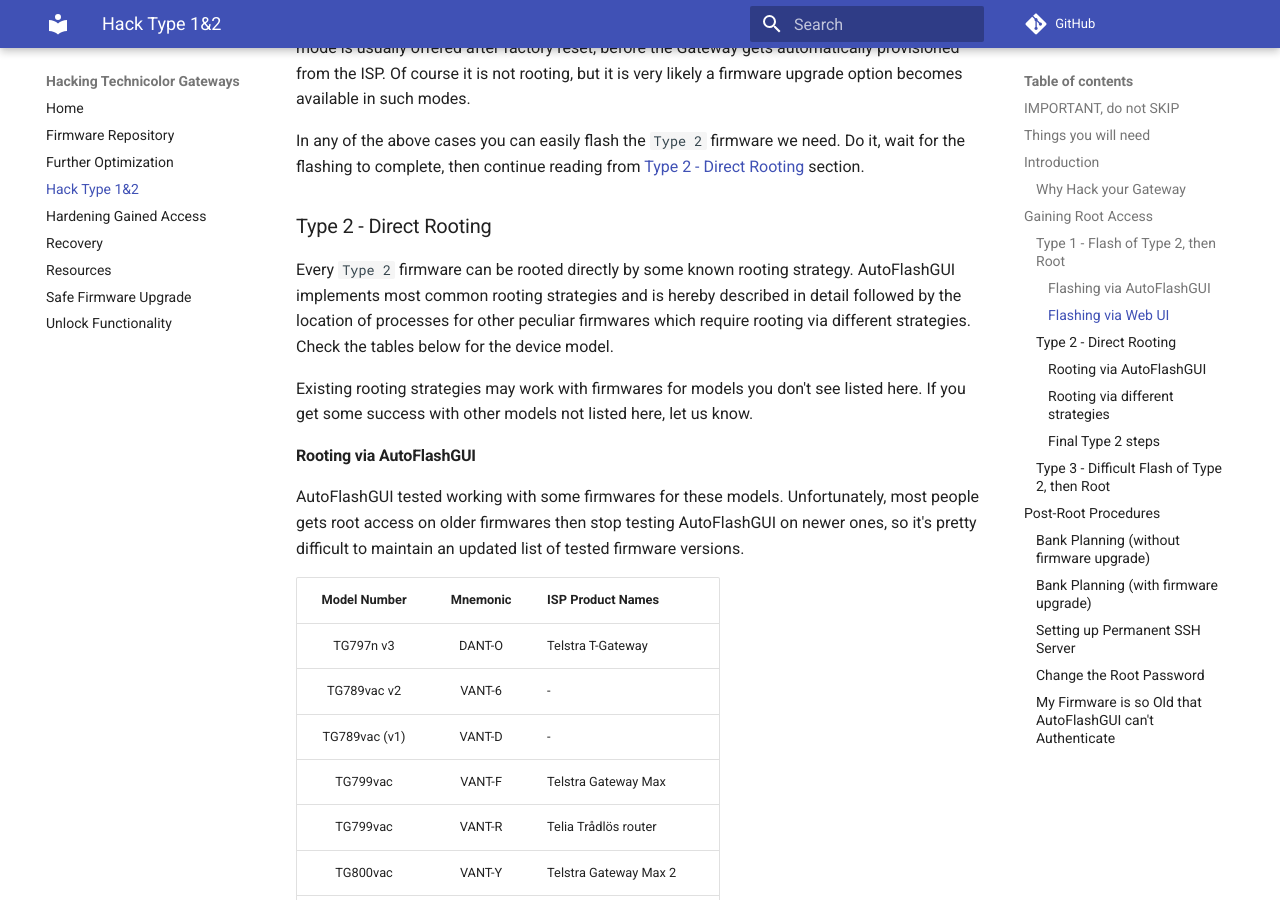
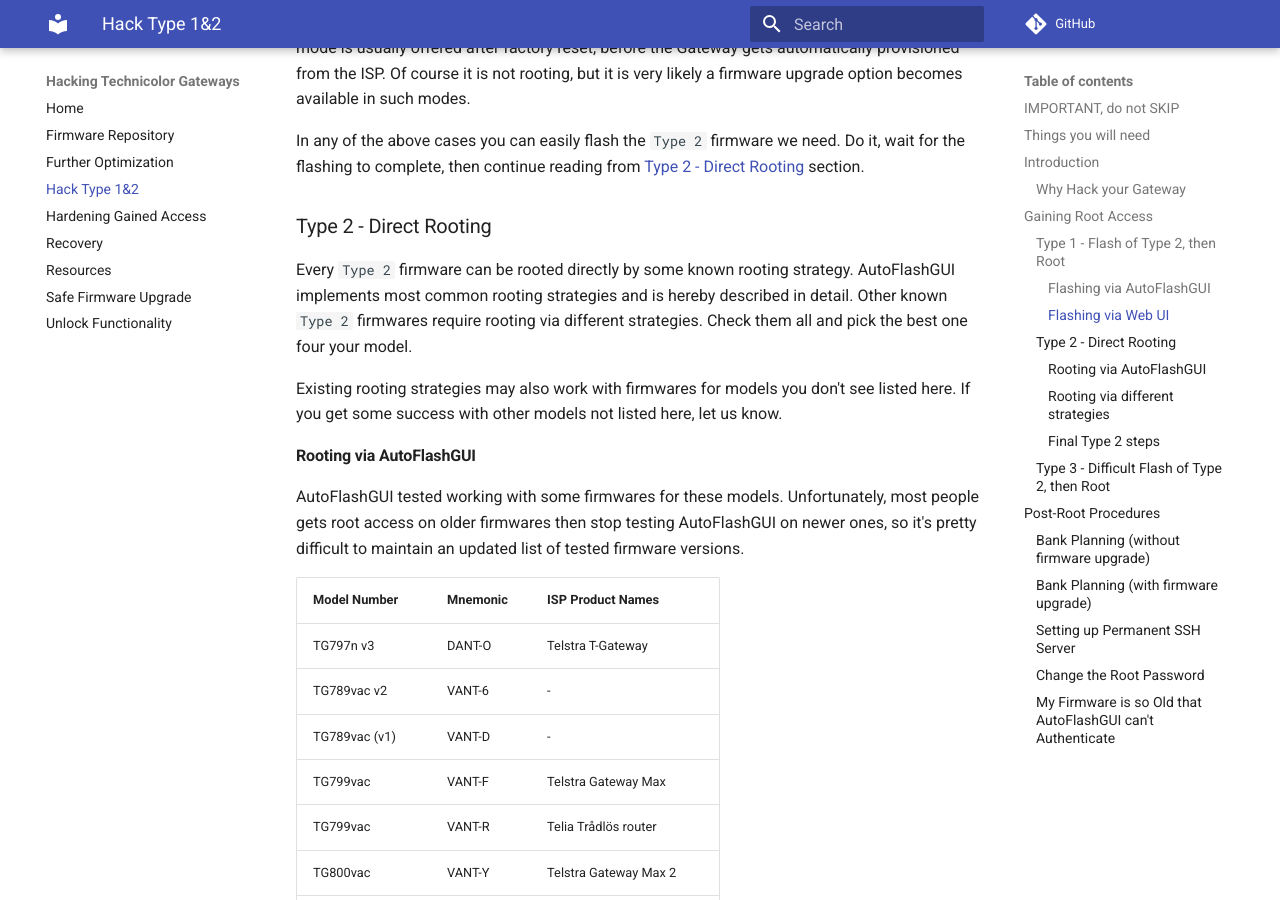
Before and after one commit to hack-technicolor/hack-technicolor, an MkDocs documentation site: the page built from docs/Hack Type 1&2.md, in a window 1280 px wide and 900 px high, scrolled down 3149 px. Built offline with MkDocs 1.6.1 and Material for MkDocs 9.7.7, drawn with Linux system fonts in a browser that asks for light colours; comment, search, counter and statistics services are not loaded; some of the changed lines change nothing that is shown; some of the changed text lies outside the part shown.

Commit message:
New approach: root strategy number

```diff
--- a/docs/Hack Type 1&2.md
+++ b/docs/Hack Type 1&2.md
@@ -76,16 +76,16 @@
 
 ### Type 2 - Direct Rooting
 
-Every `Type 2` firmware can be rooted directly by some known rooting strategy. AutoFlashGUI implements most common rooting strategies and is hereby described in detail followed by the location of processes for other peculiar firmwares which require rooting via different strategies. Check the tables below for the device model.
+Every `Type 2` firmware can be rooted directly by some known rooting strategy. AutoFlashGUI implements most common rooting strategies and is hereby described in detail. Other known `Type 2` firmwares require rooting via different strategies. Check them all and pick the best one four your model.
 
-Existing rooting strategies may work with firmwares for models you don't see listed here. If you get some success with other models not listed here, let us know.
+Existing rooting strategies may also work with firmwares for models you don't see listed here. If you get some success with other models not listed here, let us know.
 
 #### Rooting via AutoFlashGUI
 
 AutoFlashGUI tested working with some firmwares for these models. Unfortunately, most people gets root access on older firmwares then stop testing AutoFlashGUI on newer ones, so it's pretty difficult to maintain an updated list of tested firmware versions.
 
  | Model Number    | Mnemonic | ISP Product Names
- |:---------------:|:--------:|:--------------------------
+ |:----------------|:---------|:--------------------------
  | TG797n v3       | DANT-O   | Telstra T-Gateway
  | TG789vac v2     | VANT-6   | -
  | TG789vac (v1)   | VANT-D   | -
@@ -114,10 +114,12 @@
 
 Every rooting guide intentionally written or adapted to be explicitly compatible with this wiki could be linked here.
 
- | Model Number    | Mnemonic | ISP Product Names         | External resource |
- |:---------------:|:--------:|:-------------------------:|:------------------|
- | DGA4131         | VBNT-O   | FASTGate                  | [link (ita)](https://www.ilpuntotecnico.com/forum/index.php?topic=80598)    |
- | DJA0230         | VBNT-V   | Telstra Smart Modem Gen1  | [link](https://github.com/BoLaMN/tch-exploit)          |
+ | Strategy # | Originally written for | Variant- Commercial name   | Where to look for instructions |
+ |:----------:|:-----------------------|:--------------------------:|:------------------------------:|
+ | #0         | TG799vac / VANT-F      | Telstra - Gateway Max      | [AutoFlashGUI](#rooting-via-autoflashgui) |
+ | #1         | DGA4131 / VBNT-O       | Fastweb - FASTGate         | [external link (ita)](https://www.ilpuntotecnico.com/forum/index.php?topic=80598) |
+ | #2         | DJA0230 / VBNT-V       | Telstra - Smart Modem Gen1 | [external link](https://github.com/BoLaMN/tch-exploit) |
+ | #3         | TG789vac v2 / VANT-6   | MST                        | [external link (ita)]() |
 
 Once you finished running through any of the above guides, continue to [Final Type 2 steps](#final-type-2-steps) below.
 
```
